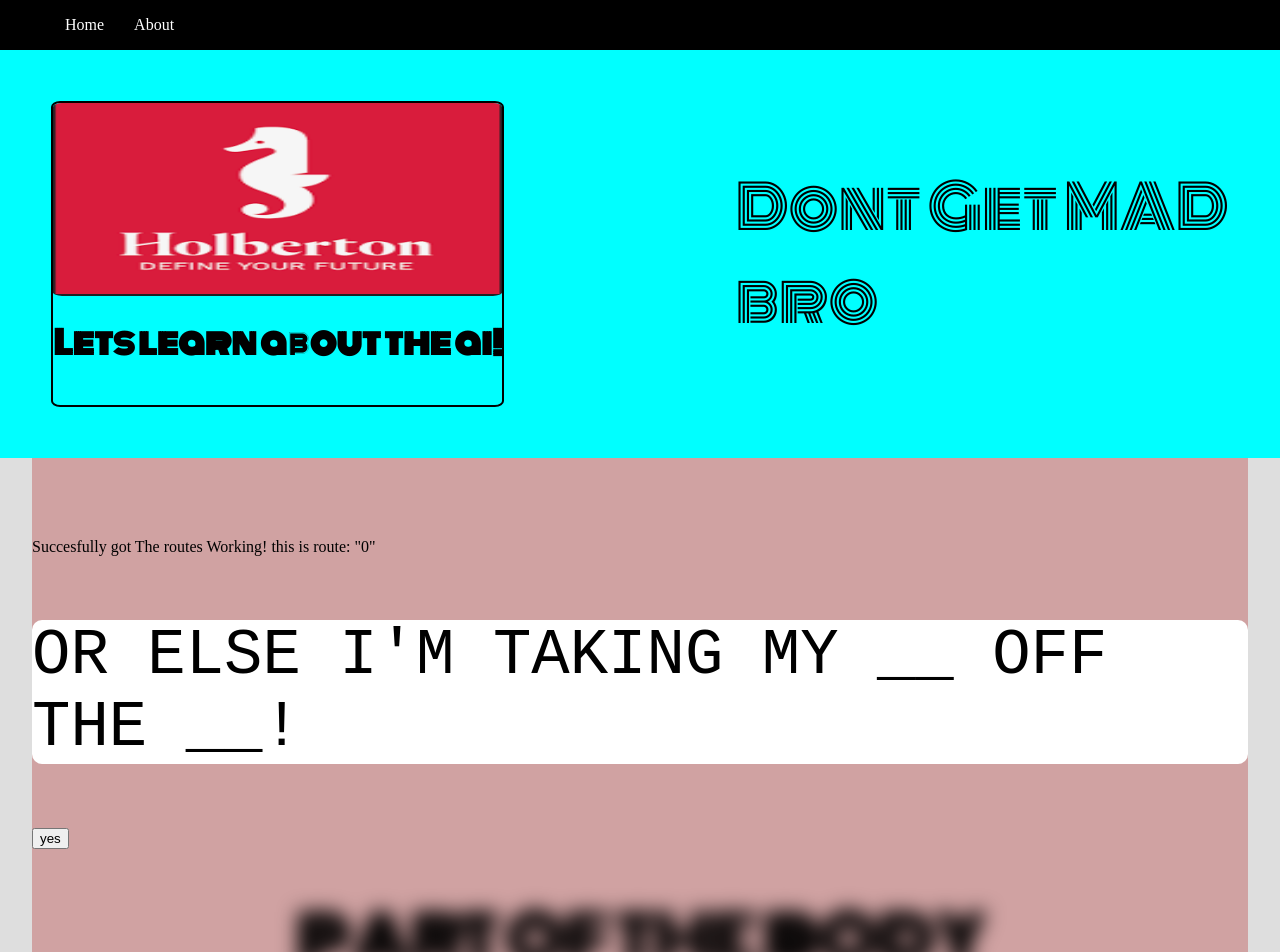
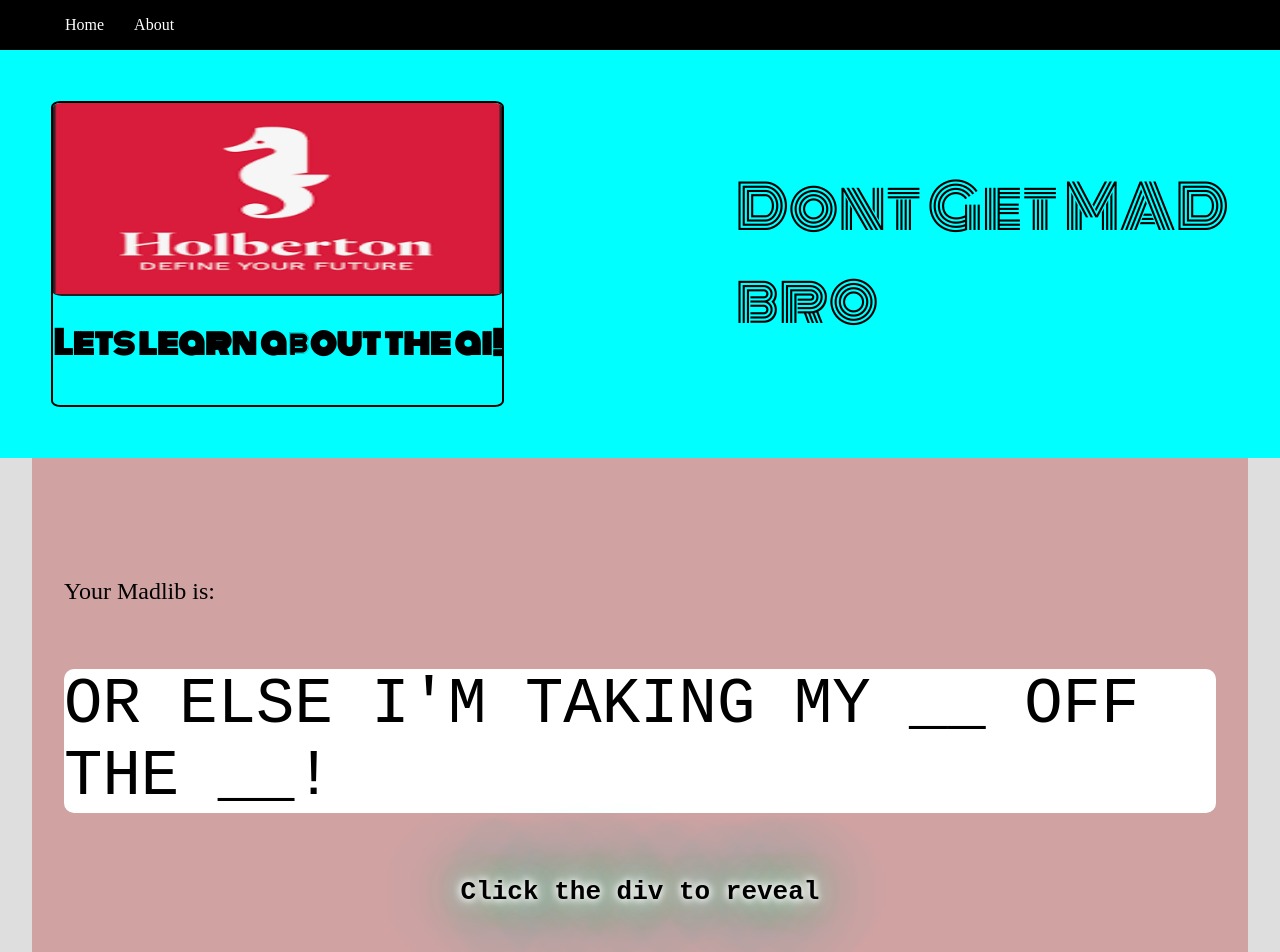
Before and after one commit to MontyWilliams/Hacktivity_holberton_ai_image, a Next.js app: page /Madlibs/0 in a window 1280 px wide. Shown: the top 952 px of the page. Built offline with nearby package versions, Linux system fonts and the light colour scheme.

Commit message:
succesfully passes setData to the GatIt function. now i need to pass it to the handleChange and then handleClick

```diff
--- a/pages/Madlibs/[id]/index.js
+++ b/pages/Madlibs/[id]/index.js
@@ -5,8 +5,10 @@ import styles from "../../../styles/madIndex_styles.module.css";
 
 
 function getIt(props) {
-  for (const key in props) {
-    let page = Object.values(props);
+  console.log(props);
+  const proper = props.word
+  for (const key in proper) {
+    let page = Object.values(proper);
     return (
       <div className={styles.h1}>
         {page.map(e => {
@@ -32,8 +34,14 @@ function getIt(props) {
   }
 }
 
-function handleChange(event) {
-  console.log(event);
+function handleChange({event, setData=setData}) {
+  setData(prevData => {
+    return {
+      ...prevData,
+      [event.target.name]: event.target.value
+    }
+  })
+
 }
 
 const madL = () => {
@@ -58,18 +66,20 @@ const madL = () => {
   };
 
 
+
 console.log(data);
   return (
-    <div >
-      <p>
-        Succesfully got The routes Working! this is route: "{id}"
+    <div className={styles.container}>
+      <p className={styles.text}>
+        Your Madlib is:
+        {/* Succesfully got The routes Working! this is route: "{id}" */}
       </p>
       <p className={styles.madText}>
         {madLibs.description}
       </p>
-      <button  >yes</button>
+      <h1 className={styles.glow}>Click the div to reveal</h1>
       <div className={isActive ? [styles.Hero] : ''} onClick={handleClick}>
-        {getIt(word)}
+        {getIt({word, setData})}
       </div>
     </div>
   );
--- a/styles/madIndex_styles.module.css
+++ b/styles/madIndex_styles.module.css
@@ -1 +1 @@
-@font-face{font-family:"Monoton";src:local("Monoton-Regular"),url("/fonts/Monoton/Monoton-Regular.ttf") format("truetype")}.h1{font-family:Monoton;font-size:2rem}.madText{font-family:monospace;font-size:4rem;background-color:white;border-radius:10px;text-transform:uppercase}.box{display:-webkit-box;display:-ms-flexbox;display:flex;-webkit-box-orient:vertical;-webkit-box-direction:normal;-ms-flex-direction:column;flex-direction:column;-webkit-box-align:center;-ms-flex-align:center;align-items:center}.Hero{-webkit-filter:blur(10px);filter:blur(10px)}.Villain{-webkit-filter:blur(0px);filter:blur(0px)}
+@font-face{font-family:"Monoton";src:local("Monoton-Regular"),url("/fonts/Monoton/Monoton-Regular.ttf") format("truetype")}@font-face{font-family:"Magnus";src:local("FFF_Tusj"),url("/fonts/FFF-Tusj/FFF-Tusj.ttf") format("truetype")}.h1{font-family:Monoton;font-size:2rem}.madText{font-family:monospace;font-size:4rem;background-color:white;border-radius:10px;text-transform:uppercase}.box{display:-webkit-box;display:-ms-flexbox;display:flex;-webkit-box-orient:vertical;-webkit-box-direction:normal;-ms-flex-direction:column;flex-direction:column;-webkit-box-align:center;-ms-flex-align:center;align-items:center;padding:1rem}.Hero{-webkit-filter:blur(10px);filter:blur(10px)}.glow{color:#000;font-family:monospace;text-align:center;text-shadow:0 0 7px #fff, 0 0 10px #fff, 0 0 21px #fff, 0 0 42px #0fa, 0 0 82px #0fa, 0 0 92px #0fa, 0 0 102px #0fa, 0 0 151px #0fa}.container{padding:2rem}.text{font-family:cursive;font-size:1.5rem}
--- a/styles/madIndex_styles.module.scss
+++ b/styles/madIndex_styles.module.scss
@@ -2,6 +2,12 @@
   font-family: "Monoton";   /*Can be any text*/
   src: local("Monoton-Regular"),
     url("/fonts/Monoton/Monoton-Regular.ttf") format("truetype");
+}
+
+@font-face {
+  font-family: "Magnus";   /*Can be any text*/
+  src: local("FFF_Tusj"),
+    url("/fonts/FFF-Tusj/FFF-Tusj.ttf") format("truetype");
 }
 
 .h1 {
@@ -21,10 +27,32 @@
   display: flex;
   flex-direction: column;
   align-items: center;
+  padding: 1rem;
 }
 .Hero {
   filter: blur(10px);
 }
-.Villain {
-  filter: blur(0px);
+
+.glow {
+  color: rgb(0, 0, 0);
+  font-family: monospace;
+  text-align: center;
+  text-shadow:
+      0 0 7px #fff,
+      0 0 10px #fff,
+      0 0 21px #fff,
+      0 0 42px #0fa,
+      0 0 82px #0fa,
+      0 0 92px #0fa,
+      0 0 102px #0fa,
+      0 0 151px #0fa;
 }
+
+.container {
+  padding: 2rem;
+}
+
+.text {
+  font-family: cursive;
+  font-size: 1.5rem;
+}
```
Also changed, not shown: public/fonts/FFF-Tusj/FFF_Tusj.ttf (added), public/fonts/FFF-Tusj/Magnus Cederholm License.txt (added).
